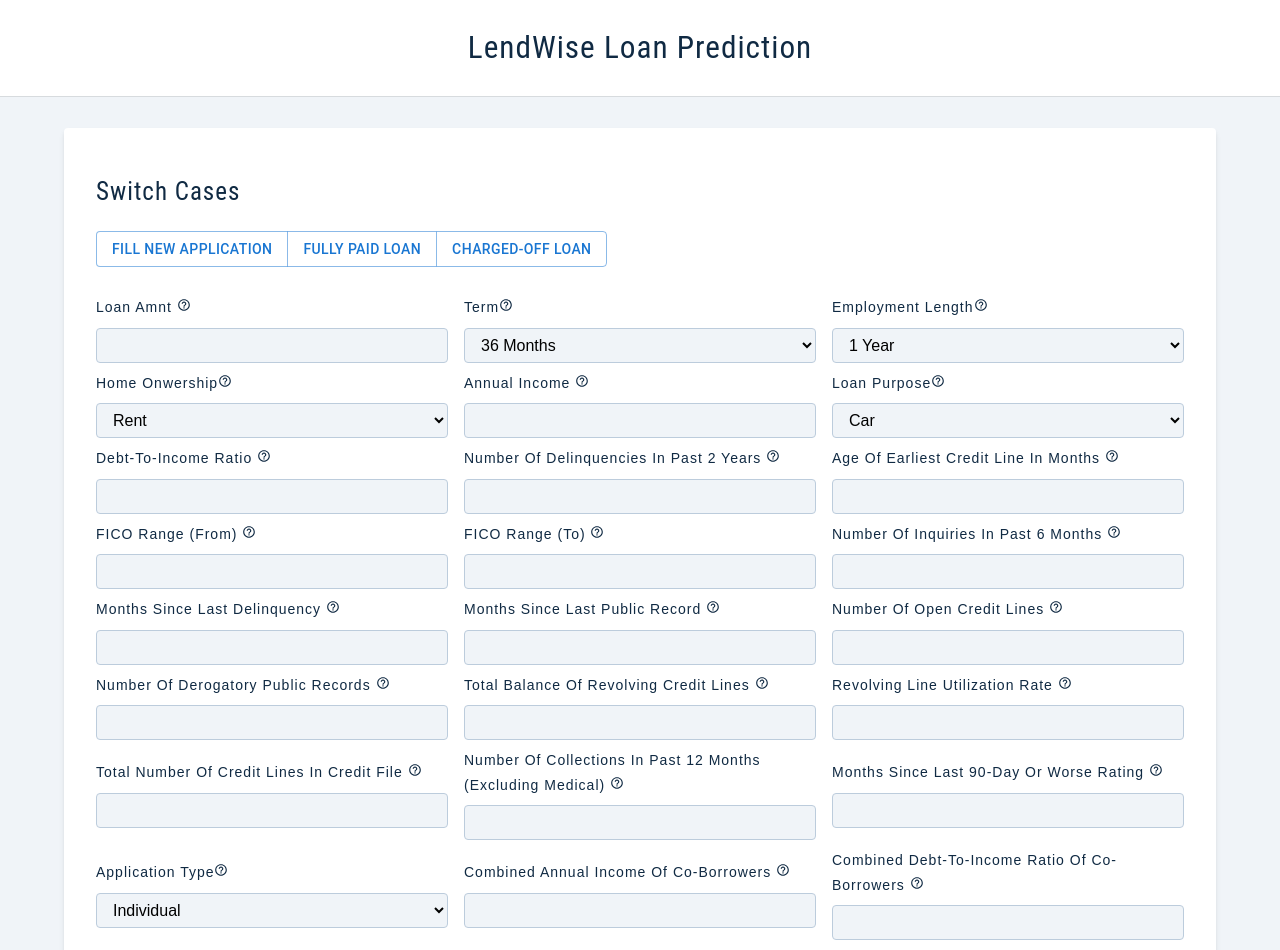
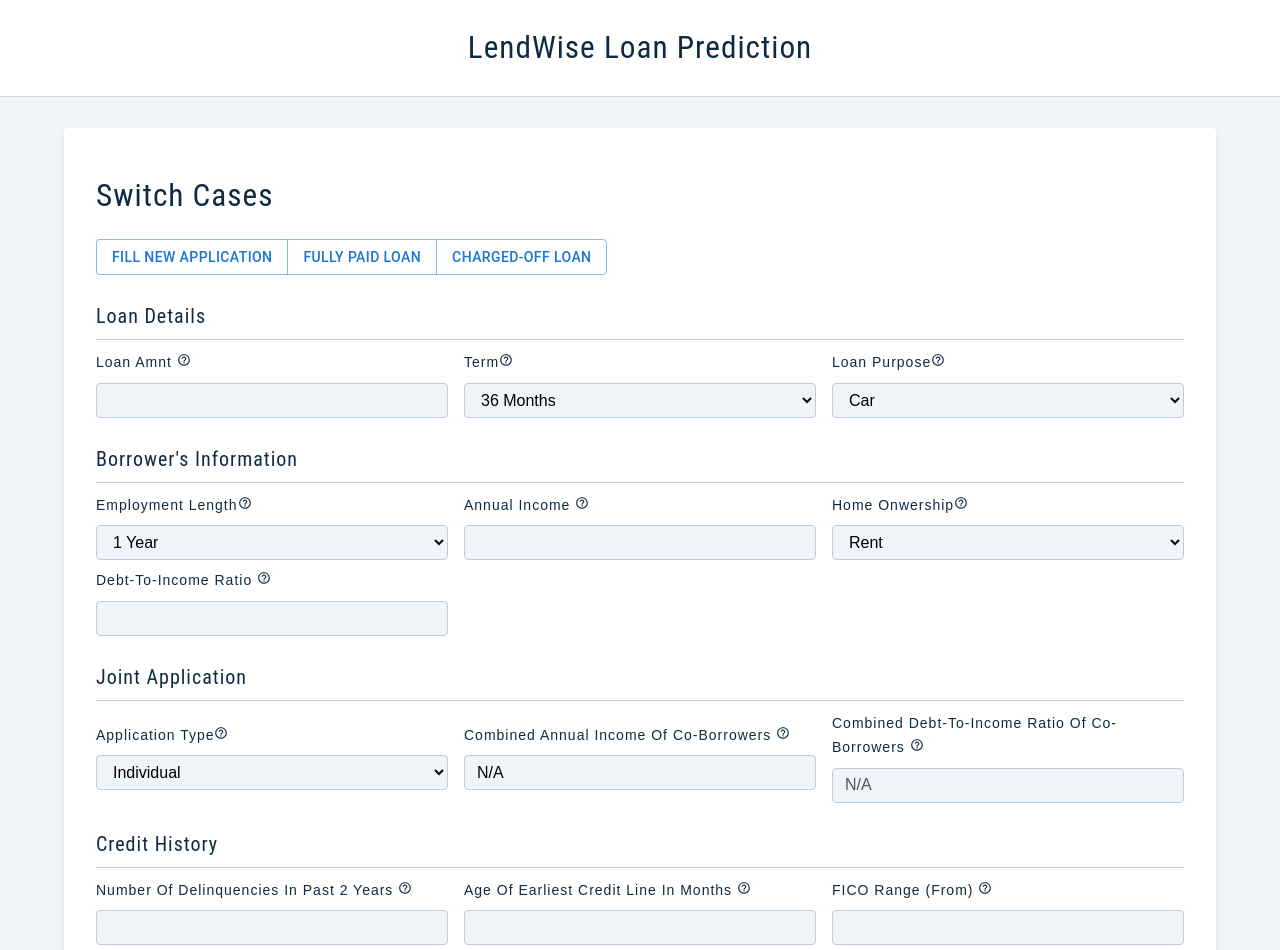
Before and after one commit to jingren0109/project_frontend, a React (Create React App) app: page /#/predict in a window 1280 px wide. Shown: the top 950 px of the page. Built offline with nearby package versions, Linux system fonts and the light colour scheme.

Commit message:
group sections

```diff
--- a/src/assets/wrappers/DashboardFormPage.js
+++ b/src/assets/wrappers/DashboardFormPage.js
@@ -8,6 +8,11 @@
   box-shadow: var(--shadow-2);
   h3 {
     margin-top: 0;
+  }
+  .section-style {
+    border-bottom: 1px solid #ccc;
+    padding-bottom: 10px;
+    margin-bottom: 10px;
   }
   .form {
     margin: 0;
--- a/src/components/FormRow.js
+++ b/src/components/FormRow.js
@@ -9,6 +9,7 @@
   handleChange,
   labelText,
   description,
+  disabled = false, // new prop with default value of false
 }) => {
   // eslint-disable-next-line
   const [showDescription, setShowDescription] = useState(false);
@@ -40,6 +41,7 @@
         name={name}
         value={value}
         onChange={handleChange}
+        disabled={disabled} // new prop for input disabled state
         className="form-input"
       />
     </div>
--- a/src/components/PredictionResultsContainer.js
+++ b/src/components/PredictionResultsContainer.js
@@ -31,7 +31,9 @@
       <div className="predictionResults">
         <div>
           Rate: <br />
-          {prediction_result?.value}
+          {prediction_result
+            ? `${(prediction_result.value * 100).toFixed(4)}%`
+            : ""}
         </div>
         <div>
           Explanation: <br />
--- a/src/features/prediction/PredictionSlice.js
+++ b/src/features/prediction/PredictionSlice.js
@@ -58,8 +58,8 @@
   inv_mths_since_last_major_derog: "",
   application_type: "Individual",
   application_type_options: ["Individual", "Joint app"],
-  annual_inc_joint: "",
-  dti_joint: "",
+  annual_inc_joint: "N/A",
+  dti_joint: "N/A",
   acc_now_delinq: "",
   tot_coll_amt: "",
   tot_cur_bal: "",
@@ -253,6 +253,29 @@
   reducers: {
     handleChange: (state, { payload: { name, value } }) => {
       state[name] = value;
+      if (name === "loan_amnt" || name === "annual_inc") {
+        const loanAmnt = parseFloat(state.loan_amnt);
+        const annualInc = parseFloat(state.annual_inc);
+        if (!isNaN(loanAmnt) && !isNaN(annualInc)) {
+          state.dti = ((loanAmnt / annualInc) * 100).toFixed(2);
+        }
+      }
+      if (name === "application_type") {
+        if (value === "Joint app") {
+          state.annual_inc_joint = "";
+          state.dti_joint = "";
+        } else {
+          state.annual_inc_joint = "N/A";
+          state.dti_joint = "N/A";
+        }
+      }
+      if (name === "loan_amnt" || name === "annual_inc_joint") {
+        const loanAmnt = parseFloat(state.loan_amnt);
+        const annualIncJoint = parseFloat(state.annual_inc_joint);
+        if (!isNaN(loanAmnt) && !isNaN(annualIncJoint)) {
+          state.dti_joint = ((loanAmnt / annualIncJoint) * 100).toFixed(2);
+        }
+      }
     },
     clearValues: () => {
       return {
--- a/src/pages/AddPrediction.js
+++ b/src/pages/AddPrediction.js
@@ -245,9 +245,10 @@
           <div className="dashboard-page">
             <Wrapper>
               <form className="form">
-                <h4>Switch cases</h4>
+                <h3>Switch cases</h3>
                 <CasesBar />
                 <br />
+                <h5 className="section-style">Loan Details</h5>
                 <div className="form-center">
                   {/* loan_amnt */}
                   <FormRow
@@ -266,6 +267,19 @@
                     handleChange={handlePredictionInput}
                     list={term_options}
                   />
+                  {/* purpose */}
+                  <FormRowSelect
+                    name="purpose"
+                    value={purpose}
+                    description="A category provided by the borrower for the loan request."
+                    labelText="loan purpose"
+                    handleChange={handlePredictionInput}
+                    list={purpose_options}
+                  />
+                </div>
+                <br />
+                <h5 className="section-style">Borrower's Information</h5>
+                <div className="form-center">
                   {/* emp_length */}
                   <FormRowSelect
                     name="emp_length"
@@ -274,6 +288,15 @@
                     labelText="employment length"
                     handleChange={handlePredictionInput}
                     list={emp_length_options}
+                  />
+                  {/* annual_inc */}
+                  <FormRow
+                    type="number"
+                    name="annual_inc"
+                    labelText="annual income"
+                    value={annual_inc}
+                    description="The self-reported annual income provided by the borrower during registration."
+                    handleChange={handlePredictionInput}
                   />
                   {/* home_ownership */}
                   <FormRowSelect
@@ -284,33 +307,52 @@
                     handleChange={handlePredictionInput}
                     list={home_ownership_options}
                   />
-                  {/* annual_inc */}
-                  <FormRow
-                    type="number"
-                    name="annual_inc"
-                    labelText="annual income"
-                    value={annual_inc}
-                    description="The self-reported annual income provided by the borrower during registration."
-                    handleChange={handlePredictionInput}
-                  />
-                  {/* purpose */}
-                  <FormRowSelect
-                    name="purpose"
-                    value={purpose}
-                    description="A category provided by the borrower for the loan request."
-                    labelText="loan purpose"
-                    handleChange={handlePredictionInput}
-                    list={purpose_options}
-                  />
                   {/* dti */}
                   <FormRow
                     type="number"
                     name="dti"
                     labelText="debt-to-income ratio"
+                    disabled={true} // input is disabled
                     value={dti}
                     description="A ratio calculated using the borrower’s total monthly debt payments on the total debt obligations, excluding mortgage and the requested LC loan, divided by the borrower’s self-reported monthly income."
                     handleChange={handlePredictionInput}
                   />
+                </div>
+                <br />
+                <h5 className="section-style">Joint Application</h5>
+                <div className="form-center">
+                  {/* application_type */}
+                  <FormRowSelect
+                    name="application_type"
+                    value={application_type}
+                    description="Indicates whether the loan is an individual application or a joint application with two co-borrowers."
+                    labelText="application type"
+                    handleChange={handlePredictionInput}
+                    list={application_type_options}
+                  />
+                  {/* annual_inc_joint */}
+                  <FormRow
+                    type="text"
+                    name="annual_inc_joint"
+                    labelText="combined annual income of co-borrowers"
+                    value={annual_inc_joint}
+                    description="The combined self-reported annual income provided by the co-borrowers during registration."
+                    handleChange={handlePredictionInput}
+                  />
+                  {/* dti_joint */}
+                  <FormRow
+                    type="text"
+                    name="dti_joint"
+                    labelText="combined debt-to-income ratio of co-borrowers"
+                    value={dti_joint}
+                    disabled={true} // input is disabled
+                    description="A ratio calculated using the co-borrowers' total monthly payments on the total debt obligations, excluding mortgages and the requested LC loan, divided by the co-borrowers' combined self-reported monthly income."
+                    handleChange={handlePredictionInput}
+                  />
+                </div>
+                <br />
+                <h5 className="section-style">Credit History</h5>
+                <div className="form-center">
                   {/* delinq_2yrs */}
                   <FormRow
                     type="number"
@@ -437,33 +479,10 @@
                     description="Months since most recent 90-day or worse rating."
                     handleChange={handlePredictionInput}
                   />
-                  {/* application_type */}
-                  <FormRowSelect
-                    name="application_type"
-                    value={application_type}
-                    description="Indicates whether the loan is an individual application or a joint application with two co-borrowers."
-                    labelText="application type"
-                    handleChange={handlePredictionInput}
-                    list={application_type_options}
-                  />
-                  {/* annual_inc_joint */}
-                  <FormRow
-                    type="text"
-                    name="annual_inc_joint"
-                    labelText="combined annual income of co-borrowers"
-                    value={annual_inc_joint}
-                    description="The combined self-reported annual income provided by the co-borrowers during registration."
-                    handleChange={handlePredictionInput}
-                  />
-                  {/* dti_joint */}
-                  <FormRow
-                    type="text"
-                    name="dti_joint"
-                    labelText="combined debt-to-income ratio of co-borrowers"
-                    value={dti_joint}
-                    description="A ratio calculated using the co-borrowers' total monthly payments on the total debt obligations, excluding mortgages and the requested LC loan, divided by the co-borrowers' combined self-reported monthly income."
-                    handleChange={handlePredictionInput}
-                  />
+                </div>
+                <br />
+                <h5 className="section-style">Loan Status and Payment</h5>
+                <div className="form-center">
                   {/* acc_now_delinq */}
                   <FormRow
                     type="number"
```
